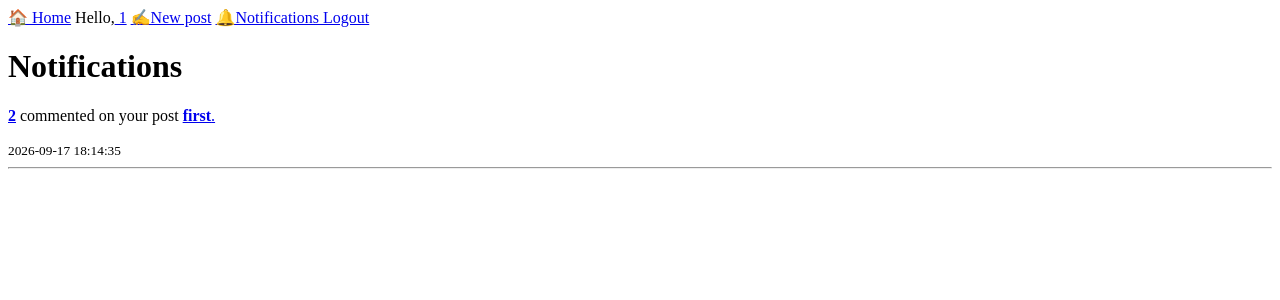
After one commit to AmirAHZR/AHZ_blog, a Flask app: page /notifications in a window 1280 px wide. The commit adds this page. Shown: the top 300 px of the page. Run offline with Flask 3, Linux system fonts and the light colour scheme; a user stored in the database is signed in; data comes from the database, SQL or seed files in the repository; both versions use the stored data as it was after the commit.

Commit message:
Add notifications

```diff
--- a/app.py
+++ b/app.py
@@ -9,67 +9,86 @@ app.secret_key = 'ahz-blog-secret-key'
 
 DATABASE = 'blog.db'
 
-@app.route("/")
-def home():
+@app.context_processor
+def inject_notifications():
 
     if "user_id" not in session:
-        return redirect(url_for("login"))
-
-    user_id = session["user_id"]
+        return {"notification_count": 0}
 
     conn = get_db()
 
-    posts = conn.execute(
+    count = conn.execute(
         """
-        SELECT
-            posts.*,
+        SELECT COUNT(*)
+        FROM notifications
+        WHERE user_id = ?
+        AND is_read = 0
+        """,
+        (session["user_id"],)
+    ).fetchone()[0]
 
-            CASE
+    conn.close()
 
-                -- پست‌های خود کاربر → همیشه آخر
-                WHEN posts.author_id = ?
-                THEN 4
+    return {"notification_count": count}
 
-                -- دنبال‌شونده + دیده‌نشده
-                WHEN followers.id IS NOT NULL
-                     AND post_views.id IS NULL
-                THEN 0
 
-                -- بقیه + دیده‌نشده
-                WHEN followers.id IS NULL
-                     AND post_views.id IS NULL
-                THEN 1
+@app.route("/")
+def home():
+    conn = get_db()
 
-                -- دنبال‌شونده + دیده‌شده
-                WHEN followers.id IS NOT NULL
-                     AND post_views.id IS NOT NULL
-                THEN 2
+    if "user_id" in session:
 
-                -- بقیه + دیده‌شده
-                ELSE 3
+        user_id = session["user_id"]
 
-            END AS priority
+        posts = conn.execute(
+            """
+            SELECT
+                posts.*,
 
-        FROM posts
+                CASE
+                    WHEN posts.author_id = ?
+                    THEN 4
 
-        LEFT JOIN followers
-            ON followers.following_id = posts.author_id
-            AND followers.follower_id = ?
+                    WHEN followers.id IS NOT NULL
+                         AND post_views.id IS NULL
+                    THEN 0
 
-        LEFT JOIN post_views
-            ON post_views.post_id = posts.id
-            AND post_views.user_id = ?
+                    WHEN followers.id IS NULL
+                         AND post_views.id IS NULL
+                    THEN 1
 
-        ORDER BY priority ASC, posts.id DESC
-        """,
+                    WHEN followers.id IS NOT NULL
+                         AND post_views.id IS NOT NULL
+                    THEN 2
 
-        (
-            user_id,  # posts.author_id = ?
-            user_id,  # followers.follower_id = ?
-            user_id   # post_views.user_id = ?
-        )
+                    ELSE 3
+                END AS priority
 
-    ).fetchall()
+            FROM posts
+
+            LEFT JOIN followers
+                ON followers.following_id = posts.author_id
+                AND followers.follower_id = ?
+
+            LEFT JOIN post_views
+                ON post_views.post_id = posts.id
+                AND post_views.user_id = ?
+
+            ORDER BY priority ASC, posts.id DESC
+            """,
+            (user_id, user_id, user_id)
+        ).fetchall()
+
+    else:
+
+
+        posts = conn.execute(
+            """
+            SELECT *
+            FROM posts
+            ORDER BY id DESC
+            """
+        ).fetchall()
 
     conn.close()
 
@@ -81,6 +100,7 @@ def home():
 
 @app.route('/post/<int:post_id>')
 def post_detail(post_id):
+
     conn = get_db()
 
     post = conn.execute('''
@@ -103,7 +123,11 @@ def post_detail(post_id):
 
     if 'user_id' in session:
         user_liked = conn.execute(
-            'SELECT * FROM likes WHERE user_id = ? AND post_id = ?',
+            '''
+            SELECT *
+            FROM likes
+            WHERE user_id = ? AND post_id = ?
+            ''',
             (session['user_id'], post_id)
         ).fetchone() is not None
 
@@ -115,13 +139,15 @@ def post_detail(post_id):
         ORDER BY comments.created_at DESC
     ''', (post_id,)).fetchall()
 
-    conn.execute(
-    """
-    INSERT OR IGNORE INTO post_views (user_id, post_id)
-    VALUES (?, ?)
-    """,
-    (session["user_id"], post_id)
-    )
+    # فقط کاربران لاگین‌شده view ثبت می‌کنند
+    if 'user_id' in session:
+        conn.execute(
+            '''
+            INSERT OR IGNORE INTO post_views (user_id, post_id)
+            VALUES (?, ?)
+            ''',
+            (session['user_id'], post_id)
+        )
 
     conn.commit()
     conn.close()
@@ -330,6 +356,26 @@ def like_post(post_id):
             'INSERT INTO likes (user_id, post_id) VALUES (?, ?)',
             (session['user_id'], post_id)
         )
+    post = conn.execute(
+    "SELECT author_id FROM posts WHERE id = ?",
+    (post_id,)
+    ).fetchone()
+    if post and post["author_id"] != session["user_id"]:
+        conn.execute(
+        """
+        INSERT INTO notifications
+        (user_id, actor_id, type, post_id)
+        SELECT author_id, ?, ?, ?
+        FROM posts
+        WHERE id = ?
+        """,
+        (
+            session["user_id"],
+            "like",
+            post_id,
+            post_id
+        )
+        )
 
     conn.commit()
     conn.close()
@@ -357,7 +403,25 @@ def add_comment(post_id):
         ''',
         (content, session['user_id'], post_id)
     )
+    post = conn.execute(
+    "SELECT author_id FROM posts WHERE id = ?",
+    (post_id,)
+).fetchone()
 
+    if post and post["author_id"] != session["user_id"]:
+        conn.execute(
+            """
+            INSERT INTO notifications
+            (user_id, actor_id, type, post_id)
+            VALUES (?, ?, ?, ?)
+            """,
+            (
+                post["author_id"],
+                session["user_id"],
+                "comment",
+                post_id
+            )
+        )
     conn.commit()
     conn.close()
 
@@ -450,7 +514,30 @@ def follow(username):
         """,
         (session["user_id"], user["id"])
     ).fetchone()
+    if existing is None:
 
+        conn.execute(
+            """
+            INSERT INTO followers (follower_id, following_id)
+            VALUES (?, ?)
+            """,
+            (session["user_id"], user["id"])
+        )
+
+        conn.execute(
+            """
+            INSERT INTO notifications
+            (user_id, actor_id, type)
+            VALUES (?, ?, ?)
+            """,
+            (
+                user["id"],
+                session["user_id"],
+                "follow"
+            )
+        )
+
+    conn.commit()
     if existing is None:
         conn.execute(
             """
@@ -493,7 +580,7 @@ def unfollow(username):
     if existing is None:
 
         conn.close()
-        return redirect(url_for("show_profile", username=username))
+        return redirect(url_for("profile", username=username))
 
 
     conn.execute(
@@ -509,6 +596,52 @@ def unfollow(username):
 
     return redirect(url_for("profile", username=username))
 
+@app.route("/notifications")
+def notifications():
+
+    if "user_id" not in session:
+        return redirect(url_for("login"))
+
+    conn = get_db()
+
+    notifications = conn.execute(
+        """
+        SELECT
+            notifications.*,
+            users.username,
+            posts.title
+        FROM notifications
+
+        JOIN users
+            ON notifications.actor_id = users.id
+
+        LEFT JOIN posts
+            ON notifications.post_id = posts.id
+
+        WHERE notifications.user_id = ?
+
+        ORDER BY notifications.created_at DESC
+        """,
+        (session["user_id"],)
+    ).fetchall()
+
+    conn.execute(
+        """
+        UPDATE notifications
+        SET is_read = 1
+        WHERE user_id = ?
+        """,
+        (session["user_id"],)
+    )
+
+    conn.commit()
+    conn.close()
+
+    return render_template(
+        "notifications.html",
+        notifications=notifications
+    )
+
 #Running app part
 if __name__ == '__main__':
     init_db()
--- a/database.py
+++ b/database.py
@@ -77,6 +77,19 @@ def init_db():
     FOREIGN KEY (post_id) REFERENCES posts(id),
 
     UNIQUE (user_id, post_id)
-)''')
+    )''')
+    cursor.execute('''CREATE TABLE IF NOT EXISTS notifications (
+    id INTEGER PRIMARY KEY AUTOINCREMENT,
+    user_id INTEGER NOT NULL,
+    actor_id INTEGER NOT NULL,
+    type TEXT NOT NULL,
+    post_id INTEGER,
+    is_read INTEGER DEFAULT 0,
+    created_at TIMESTAMP DEFAULT CURRENT_TIMESTAMP,
+
+    FOREIGN KEY (user_id) REFERENCES users(id),
+    FOREIGN KEY (actor_id) REFERENCES users(id),
+    FOREIGN KEY (post_id) REFERENCES posts(id)
+    )''')
     conn.commit()
     conn.close()
--- a/templates/base.html
+++ b/templates/base.html
@@ -15,6 +15,12 @@
 <span>Hello,<a href="{{ url_for('profile', username=session.get('username')) }}">
         {{ session.get('username') }}</a>
 </span>            <a href="{{ url_for('add_post') }}">✍️New post</a>
+<a href="{{ url_for('notifications') }}">
+    🔔Notifications
+    {% if notification_count > 0 %}
+        ({{ notification_count }})
+    {% endif %}
+</a>
             <a href="{{ url_for('logout') }}">Logout</a>
         {% else %}
             <a href="{{ url_for('login') }}">Login</a>
--- /dev/null
+++ b/templates/notifications.html
@@ -0,0 +1,55 @@
+{% extends "base.html" %}
+
+{% block content %}
+
+<h1>Notifications</h1>
+
+{% if notifications %}
+
+    {% for notification in notifications %}
+
+        <div class="notification">
+
+            {% if notification["type"] == "follow" %}
+
+                <p>
+                    <a href="{{url_for('profile', username=notification['username'])}}"><strong>{{ notification["username"] }}</strong></a>
+                    started following you.
+                </p>
+
+            {% elif notification["type"] == "like" %}
+
+                <p>
+                    <a href="{{url_for('profile', username=notification['username'])}}"><strong>{{ notification["username"] }}</strong></a>
+                    liked your post
+                    <a href="{{url_for('post_detail', post_id=notification['post_id'])}}"><strong>{{ notification["title"] }}</strong>.</a>
+                </p>
+
+            {% elif notification["type"] == "comment" %}
+
+                <p>
+                    <a href="{{url_for('profile', username=notification['username'])}}"><strong>{{ notification["username"] }}</strong></a>
+                    commented on your post
+                    <a href="{{url_for('post_detail', post_id=notification['post_id'])}}"><strong>{{ notification["title"] }}</strong>.</a>
+                </p>
+
+
+            {% endif %}
+
+            <small>
+                {{ notification["created_at"] }}
+            </small>
+
+        </div>
+
+        <hr>
+
+    {% endfor %}
+
+{% else %}
+
+    <p>No notifications yet.</p>
+
+{% endif %}
+
+{% endblock %}
```
Also changed, not shown: blog.db.
